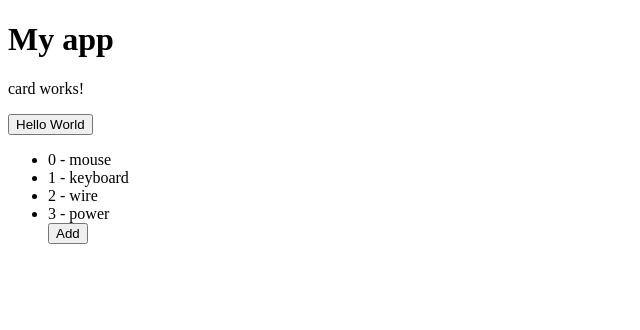
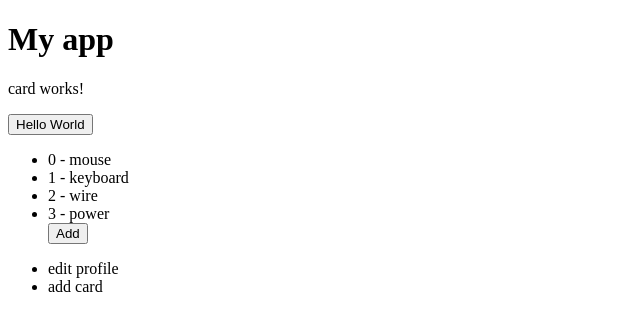
Before and after one commit to gsTavares/dio-santander-angular-directives, an Angular app: page / in a window 1280 px wide. Shown: the top 330 px of the page, without its empty margins (0-640 px from the left). Built offline with nearby package versions, Linux system fonts and the light colour scheme.

Commit message:
feat: using ngSwitch

```diff
--- a/src/app/card/card.component.html
+++ b/src/app/card/card.component.html
@@ -9,3 +9,27 @@
     </li>
     <button (click)="addProduct()">Add</button>
 </ul>
+
+<div [ngSwitch]="menuType">
+    <div *ngSwitchDefault>
+        <ul>
+            <li>edit profile</li>
+            <li>add card</li>
+        </ul>
+    </div>
+    <div *ngSwitchCase="'admin'">
+        <ul>
+            <li>edit profile</li>
+            <li>add card</li>
+            <li>manage users</li>
+        </ul>
+    </div>
+    <div *ngSwitchCase="'superuser'">
+        <ul>
+            <li>edit profile</li>
+            <li>add card</li>
+            <li>manage users</li>
+            <li>manage admins</li>
+        </ul>
+    </div>
+</div>
--- a/src/app/card/card.component.ts
+++ b/src/app/card/card.component.ts
@@ -8,6 +8,7 @@ import { Component, OnInit } from '@angular/core';
 export class CardComponent implements OnInit {
 
   products: string[] = [];
+  menuType: string = 'not valid type';
 
   constructor() {
     this.products = [
```
